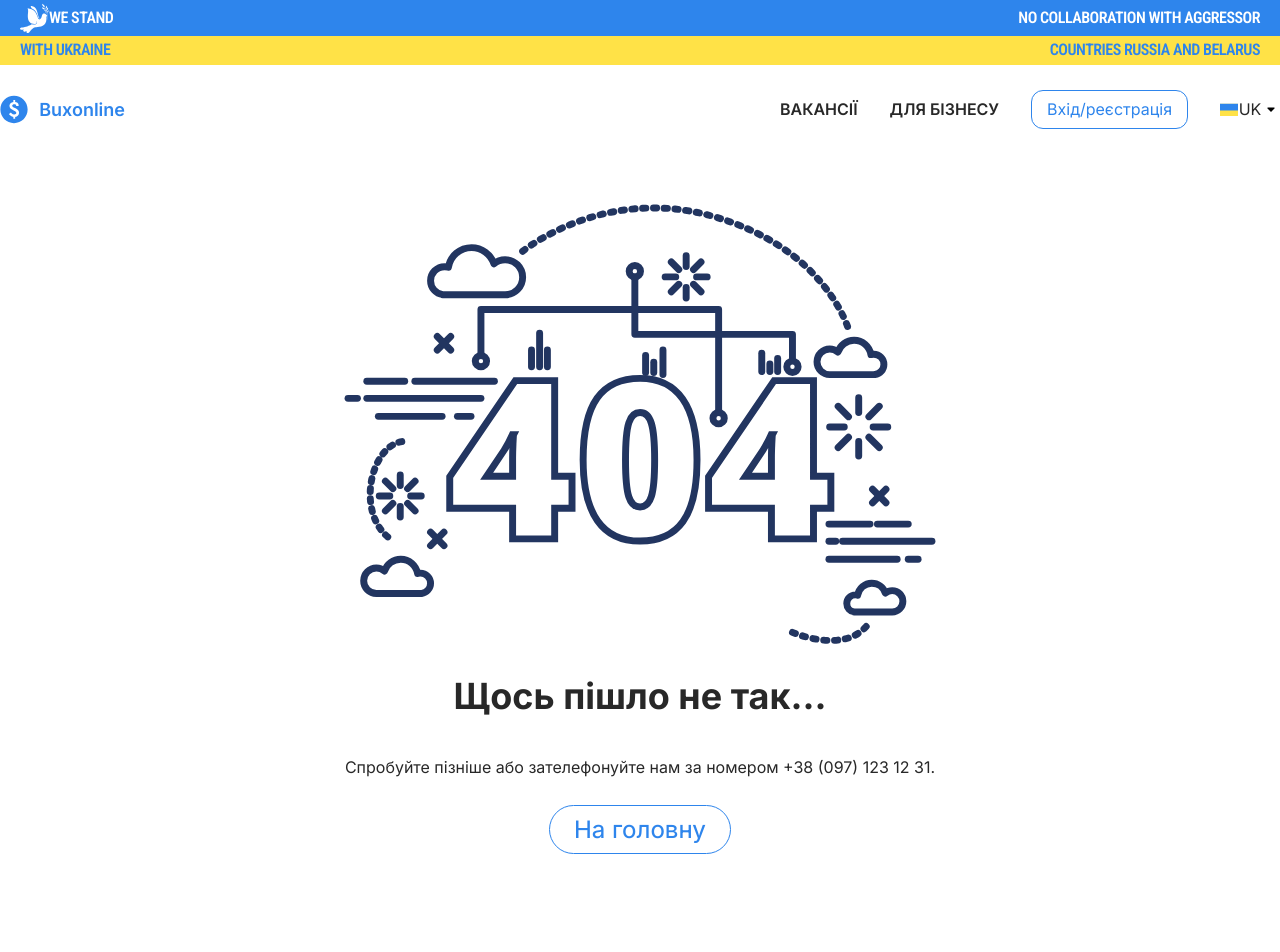
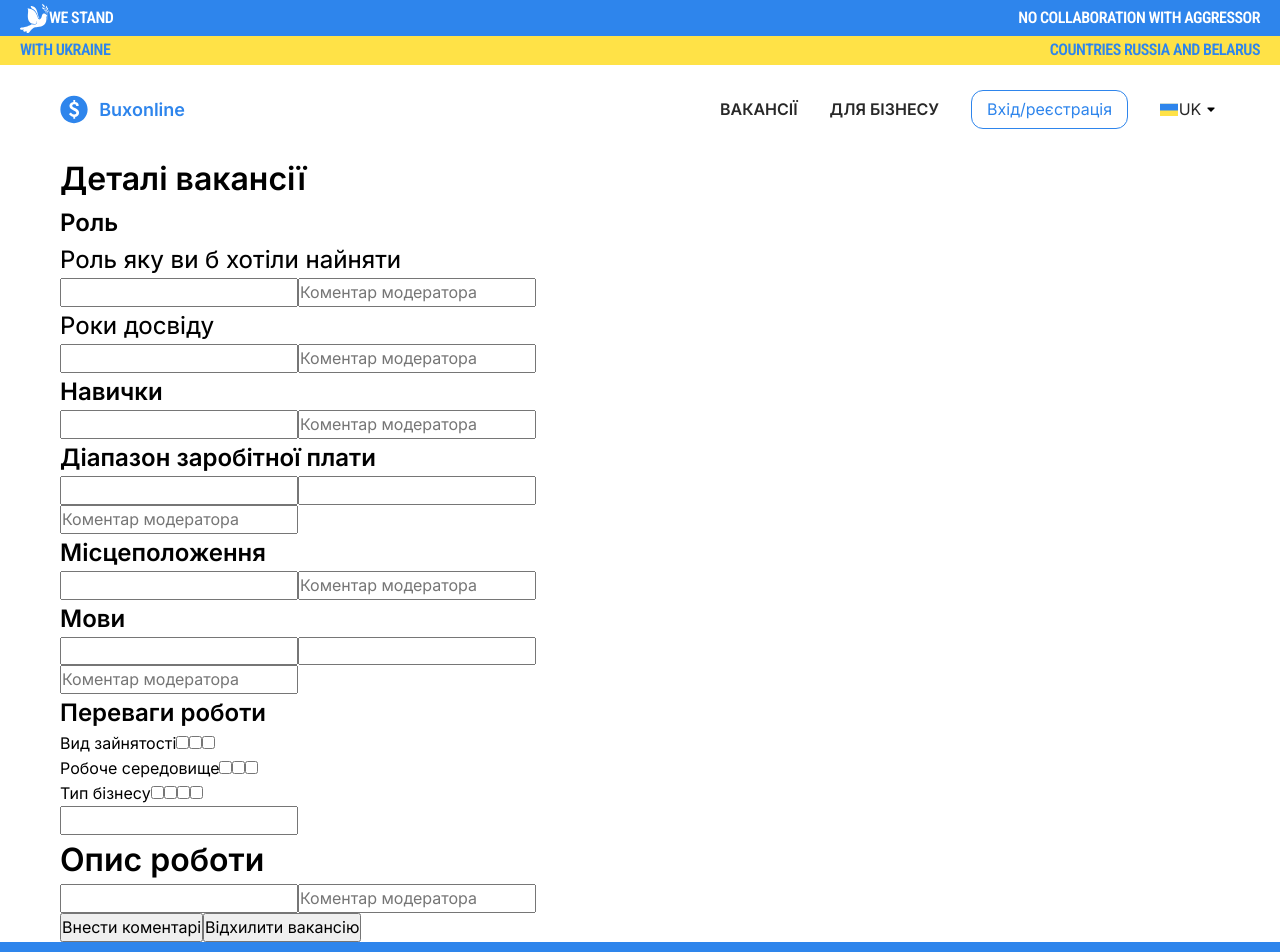
Before and after one commit to SergeyMyronenko/BuxOnline, a React (Vite) app: page /BuxOnline/moderator/cabinet/1/edit/1 in a window 1280 px wide. Shown: the top 952 px of the page. Built offline with nearby package versions, Linux system fonts and the light colour scheme.

Commit message:
add edid vacancy page

```diff
--- a/src/App.jsx
+++ b/src/App.jsx
@@ -24,6 +24,8 @@ import AdminPage from "./Pages/AdminPage/AdminPage.jsx";
 import VacancyDetailsPage from "./Pages/VacancyDetailsPage/VacancyDetailsPage.jsx";
 import CompanyFavorites from "./Pages/EmployerPage/CompanyFavorites/CompanyFavorites.jsx";
 import CompanyCandidates from "./Components/CompanyCandidates/CompanyCandidates.jsx";
+import EditDetailVacancy from "./Components/EditDetailVacancy/EditDetailVacancy.jsx";
+import EditVacancyPage from "./Pages/EditVacancyPage/EditVacancyPage.jsx";
 
 /**
  * The main application component that sets up the routing for the application.
@@ -100,7 +102,7 @@ function App() {
           <Route path="offers" element={<h1>Seeker offers</h1>} />
           <Route path="messages" element={<h1>Seeker Messages</h1>} />
           <Route path="favorites" element={<h1>Seeker Favorites</h1>} />
-          <Route path="edit" element={<CompanyEditInfo/>} />
+          <Route path="edit/:vacancyId" element={<EditVacancyPage />} />
         </Route>
 
         <Route path="*" element={<NotFound />} />
--- a/src/Components/Card/Card.scss
+++ b/src/Components/Card/Card.scss
@@ -88,6 +88,7 @@
       line-height: normal;
       letter-spacing: 0.032px;
       border: 1px solid #2e85ec;
+      cursor: pointer;
     }
     .details-button {
       background-color: #2e85ec;
--- a/src/Components/Card/Card.tsx
+++ b/src/Components/Card/Card.tsx
@@ -1,9 +1,9 @@
 import React, { useEffect, useState } from "react";
-import { useNavigate } from "react-router";
+import { json, useNavigate, useParams } from "react-router";
 import "./Card.scss";
 import editIcon from "../../assets/edit.svg";
-
 import { RiMapPinLine } from "react-icons/ri";
+import { Link } from "react-router-dom";
 
 /**
  * Card Component
@@ -42,9 +42,29 @@ const Card = ({ cardInfo, btnDetail, btnApply, type, width, user, skills }) => {
   const [position, setPosition] = useState("");
   const [skillName, setSkillName] = useState([]);
   const navigate = useNavigate();
+  const { id } = useParams();
 
   const handleDetailsClick = () => {
     navigate(`/BuxOnline/moderator/cabinet/${user.id}/resumes/${cardInfo.id}`);
+  };
+
+  const handleApproveVacancy = async (id) => {
+    const updateOptions = {
+      method: "PATCH",
+      headers: myHeaders,
+      body: JSON.stringify({ status: "pending" }),
+      redirect: "follow",
+    };
+
+    try {
+      const res = await fetch(`${URL}/jobs/jobs/${id}/`, updateOptions);
+      if (!res.ok) {
+        const errorText = await res.text();
+        throw new Error(`Not found: ${errorText}`);
+      }
+      const data = res.json();
+      console.log("Status changed");
+    } catch (error) {}
   };
 
   const getPosition = async (id) => {
@@ -136,11 +156,19 @@ const Card = ({ cardInfo, btnDetail, btnApply, type, width, user, skills }) => {
           </button>
         )}
         {type === "moderator" && (
-          <button className="button apply-button">{btnApply}</button>
+          <button
+            className="button apply-button"
+            onClick={() => handleApproveVacancy(cardInfo.id)}
+          >
+            {btnApply}
+          </button>
         )}
-        <button className="editIcon" type="button" onClick={handleOpenEdit}>
+        <Link
+          to={`/BuxOnline/moderator/cabinet/${id}/edit/${cardInfo.id}`}
+          className="editIcon"
+        >
           <img src={editIcon} alt="icon for edit vacancy" />
-        </button>
+        </Link>
       </div>
     </div>
   );
--- /dev/null
+++ b/src/Components/EditDetailVacancy/EditDetailVacancy.jsx
@@ -0,0 +1,106 @@
+const EditDetailVacancy = ({ role }) => {
+  return (
+    <div>
+      <div>
+        <h2>Деталі вакансії</h2>
+        <h3>Роль</h3>
+        <h4>Роль яку ви б хотіли найняти</h4>
+        <form>
+          <input type="text" />
+          {role === "moderator" && (
+            <input type="text" placeholder="Коментар модератора" />
+          )}
+        </form>
+
+        <h4>Роки досвіду</h4>
+        <form>
+          <input type="text" />
+          {role === "moderator" && (
+            <input type="text" placeholder="Коментар модератора" />
+          )}
+        </form>
+
+        <h3>Навички</h3>
+        <form>
+          <input type="text" />
+          {role === "moderator" && (
+            <input type="text" placeholder="Коментар модератора" />
+          )}
+        </form>
+        <h3>Діапазон заробітної плати</h3>
+        <div>
+          <input type="text" />
+          <input type="text" />
+        </div>
+        {role === "moderator" && (
+          <input type="text" placeholder="Коментар модератора" />
+        )}
+
+        <h3>Місцеположення</h3>
+        <form action="">
+          <input type="text" />
+          {role === "moderator" && (
+            <input type="text" placeholder="Коментар модератора" />
+          )}
+        </form>
+
+        <h3>Мови</h3>
+        <div>
+          <input type="text" />
+          <input type="text" />
+        </div>
+        {role === "moderator" && (
+          <input type="text" placeholder="Коментар модератора" />
+        )}
+
+        <h3>Переваги роботи</h3>
+        <div>
+          <form>
+            <img src="" alt="" />
+            <label htmlFor="">Вид зайнятості</label>
+            <input type="checkbox" />
+            <input type="checkbox" />
+            <input type="checkbox" />
+          </form>
+          <form>
+            <img src="" alt="" />
+            <label htmlFor="">Робоче середовище</label>
+            <input type="checkbox" />
+            <input type="checkbox" />
+            <input type="checkbox" />
+          </form>
+          <form>
+            <img src="" alt="" />
+            <label htmlFor="">Тип бізнесу</label>
+            <input type="checkbox" />
+            <input type="checkbox" />
+            <input type="checkbox" />
+            <input type="checkbox" />
+          </form>
+        </div>
+        <input type="textaria" />
+        <h2>Опис роботи</h2>
+        <form action="">
+          <input type="textaria" />
+          {role === "moderator" && (
+            <input type="text" placeholder="Коментар модератора" />
+          )}
+        </form>
+      </div>
+      {role === "moderator" ? (
+        <div className="card-details-button">
+          <button className="button details-button" type="submit">
+            Внести коментарі
+          </button>
+          <button className="button apply-button" type="submit">
+            Відхилити вакансію
+          </button>
+        </div>
+      ) : (
+        <button>Далі</button>
+      )}
+    </div>
+  );
+};
+
+export default EditDetailVacancy;
--- a/src/Components/MainContent/MainContent.jsx
+++ b/src/Components/MainContent/MainContent.jsx
@@ -71,7 +71,9 @@ const MainContent = ({
       ) : (
         <ul className="job-card-list">
           {itemsOnPage.length > 0 ? (
-            itemsOnPage.map((card, i) => (
+            itemsOnPage
+              .filter((card) => card.status === "pending")
+              .map((card, i) => (
                 <li key={i}>
                   <Card
                     user={user}
--- a/src/Components/VacancyDetails/VacancyDetails.jsx
+++ b/src/Components/VacancyDetails/VacancyDetails.jsx
@@ -6,6 +6,8 @@ import { IoLanguageOutline } from "react-icons/io5";
 import { GiWallet } from "react-icons/gi";
 import "./VacancyDetails.scss";
 import { useEffect, useState } from "react";
+import editIcon from "../../assets/edit.svg";
+import { Link, useParams } from "react-router-dom";
 
 const testVacancy = {
   title: "Back End Engineer",
@@ -41,6 +43,7 @@ const VacancyDetails = ({ btnApply, btnReject, onClick }) => {
   const [handleApprove, handleReject] = onClick;
   const [skillsId, setSkillsId] = useState([]);
   const [names, setNames] = useState([]);
+  const { id, vacancyId } = useParams();
   console.log(skillsId);
   console.log(names);
 
@@ -156,6 +159,9 @@ const VacancyDetails = ({ btnApply, btnReject, onClick }) => {
           >
             {btnReject}
           </button>
+          <Link to={`/BuxOnline/moderator/cabinet/${id}/edit/${vacancyId}`}>
+            <img src={editIcon} alt="icon for edit vacancy" />
+          </Link>
         </div>
       </div>
     </>
--- /dev/null
+++ b/src/Pages/EditVacancyPage/EditVacancyPage.jsx
@@ -0,0 +1,11 @@
+import EditDetailVacancy from "../../Components/EditDetailVacancy/EditDetailVacancy";
+
+const EditVacancyPage = () => {
+  return (
+    <div>
+      <EditDetailVacancy role="moderator" />
+    </div>
+  );
+};
+
+export default EditVacancyPage;
```
Also changed, not shown: src/Components/EditDetailVacancy/EditDetailVacancy.scss (added), src/Pages/EditVacancyPage/EditVacancyPage.scss (added). Lines whose indentation alone changed are shown as unchanged.
